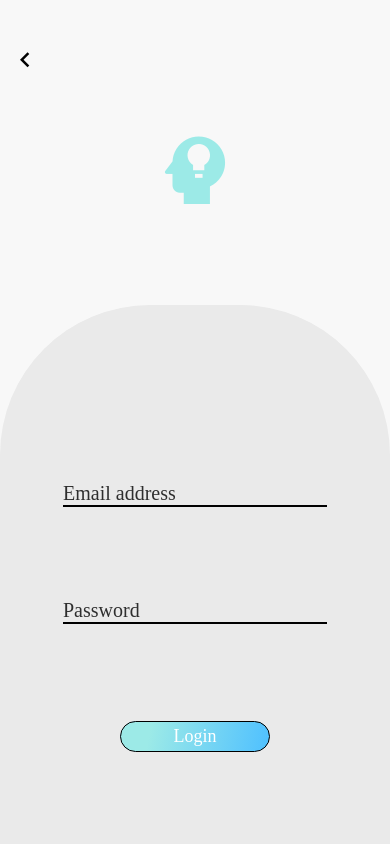
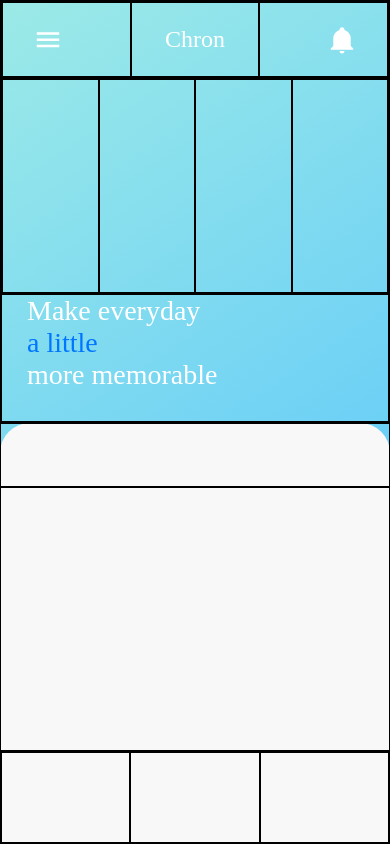
Before and after one commit to susupadilla99/Chron, a React Native app: screen /Login in a window 390 px wide. Built offline with nearby package versions, Linux system fonts and the light colour scheme.

Commit message:
Added AppGradientScreen and HomeScreen (work in progress)

```diff
--- a/App.js
+++ b/App.js
@@ -3,10 +3,15 @@ import React from 'react';
 import { NavigationContainer } from '@react-navigation/native';
 import AuthNavigator from './app/navigation/AuthNavigator';
 
+import HomeScreen from './app/screens/HomeScreen';
+
 export default function App() {
   return (
+    <HomeScreen/>
+    /*
     <NavigationContainer>
       <AuthNavigator/>
     </NavigationContainer>
+    */
   );
 };
--- /dev/null
+++ b/app/components/AppGradientScreen.js
@@ -0,0 +1,35 @@
+import React from 'react';
+import { View, StyleSheet, StatusBar } from 'react-native';
+import { LinearGradient } from 'expo-linear-gradient';
+import Constants from 'expo-constants';
+
+import AppColors from '../config/AppColors';
+
+function AppGradientScreen({gradientEnd, children}) {
+  return (
+    <LinearGradient
+      style={{flex:1}}
+      colors={[AppColors.lightBlue, AppColors.darkBlue]}
+      start={{x:0, y:0}}
+      end={gradientEnd}
+      >
+      <View style={styles.screen}>
+        <StatusBar
+          animated={true}
+          backgroundColor={AppColors.backgroundColor}
+          barStyle='light-content' />
+        {children}
+      </View>
+    </LinearGradient>
+  );
+}
+
+const styles = StyleSheet.create({
+  screen: {
+    flex: 1,
+    flexDirection: 'column',
+    marginTop: Constants.statusBarHeight,
+  },
+})
+
+export default AppGradientScreen;
--- a/app/config/AppColors.js
+++ b/app/config/AppColors.js
@@ -4,6 +4,7 @@ export default {
     backgroundColor: '#F8F8F8',
     lightBlue: '#9CEAE7',
     darkBlue: '#4FC0FF',
+    veryDarkBlue: '#0075FF',
     blueGradient: ['#9CEAE7', '#4FC0FF'],
     gray: '#EAEAEA',
     darkGray: '#B1B1B1',
--- /dev/null
+++ b/app/screens/HomeScreen.js
@@ -0,0 +1,87 @@
+import React from 'react';
+import { View, StyleSheet } from 'react-native';
+import { LinearGradient } from 'expo-linear-gradient';
+import { MaterialCommunityIcons } from '@expo/vector-icons'
+
+import AppScreen from '../components/AppScreen';
+import AppColors from '../config/AppColors';
+import AppGradientScreen from '../components/AppGradientScreen';
+import AppText from '../components/AppText';
+
+function HomeScreen(props) {
+  return (
+    <AppGradientScreen gradientEnd={{x:1, y:0.7}}>
+
+      <View style={styles.topContainer}>
+        <View style={styles.topBar}>
+          <View style={{flex:1, borderWidth:1, justifyContent:'center'}}>
+            <MaterialCommunityIcons style={{marginLeft: 30}} name="menu" size={30} color={AppColors.white}/>
+          </View>
+          <View style={{flex:1, borderWidth:1, justifyContent: 'center', alignItems: 'center'}}>
+            <AppText style={{fontFamily:"Avenir-Medium"}} size={24} color={AppColors.white}>Chron</AppText>
+          </View>
+          <View style={{flex:1, borderWidth:1, justifyContent: 'center', alignItems:'flex-end'}}>
+            <MaterialCommunityIcons style={{marginRight:30}} name="bell" size={30} color={AppColors.white}/>
+          </View>
+        </View>
+        <View style={styles.imageContainer}>
+          <View style={{flex:1, borderWidth:1}}></View>
+          <View style={{flex:1, borderWidth:1}}></View>
+          <View style={{flex:1, borderWidth:1}}></View>
+          <View style={{flex:1, borderWidth:1}}></View>
+        </View>
+        <View style={styles.textContainer}>
+          <AppText style={{fontFamily:"Avenir-Heavy"}} size={28} color={AppColors.white}>Make everyday</AppText>
+          <AppText style={{fontFamily:"Avenir-Heavy"}} size={28} color={AppColors.veryDarkBlue}>a little</AppText>
+          <AppText style={{fontFamily:"Avenir-Heavy"}} size={28} color={AppColors.white}>more memorable</AppText>
+        </View>
+      </View>
+
+      <View style={styles.bottomContainer}>
+        <View style={{flex:15, borderWidth:1}}></View>
+        <View style={{flex:63, borderWidth:1}}></View>
+        <View style={styles.bottomBar}>
+          <View style={{flex:1, borderWidth:1}}></View>
+          <View style={{flex:1, borderWidth:1}}></View>
+          <View style={{flex:1, borderWidth:1}}></View>
+        </View>
+      </View>
+
+    </AppGradientScreen>
+  );
+}
+
+const styles = StyleSheet.create({
+  topContainer: {
+    flex: 1,
+    borderWidth: 1,
+  },
+  bottomContainer: {
+    flex: 1,
+    backgroundColor: AppColors.backgroundColor,
+    borderTopLeftRadius: 30,
+    borderTopRightRadius: 30,
+  },
+  topBar: {
+    flex: 18,
+    flexDirection: 'row',
+    borderWidth: 1,
+  },
+  imageContainer: {
+    flex: 51,
+    flexDirection: 'row',
+    borderWidth: 1,
+  },
+  textContainer: {
+    flex: 30,
+    borderWidth: 1,
+    paddingLeft: 25,
+  },
+  bottomBar: {
+    flex:22,
+    flexDirection: 'row',
+    borderWidth:1
+  },
+});
+
+export default HomeScreen;
```
